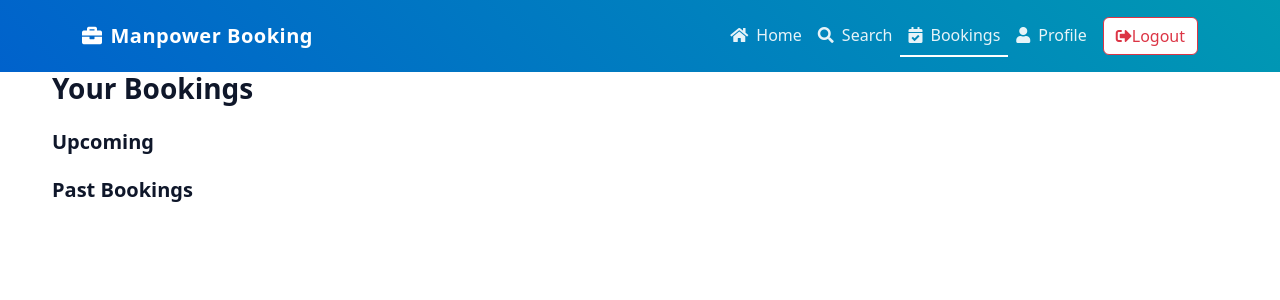
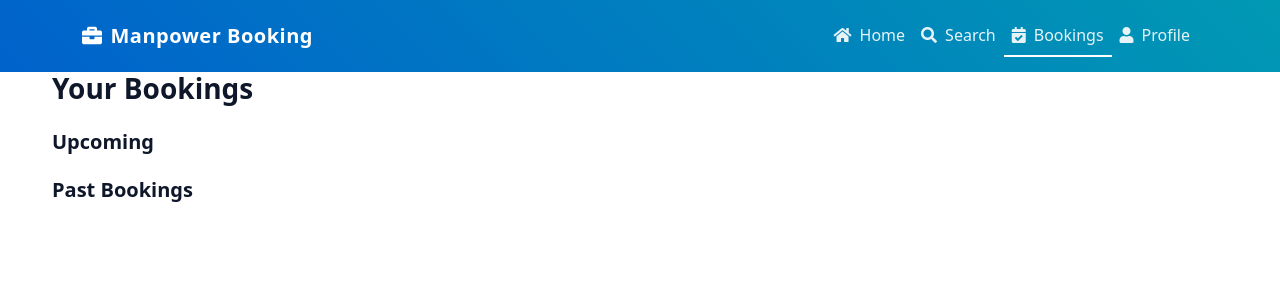
Before and after one commit to Abhi5525/Sixth-Sem-Project, a Django app: page /bookings/ in a window 1280 px wide. Shown: the top 300 px of the page. Run offline with Django 4.2, Linux system fonts and the light colour scheme; the visitor is signed in with stand-in values (Sample User, id 1).

Commit message:
logout button removed from the navbar

```diff
--- a/home/templates/home/base-navbar.html
+++ b/home/templates/home/base-navbar.html
@@ -154,12 +154,7 @@
             </li>
           </ul>
         </div>
-        <div class="d-flex align-items-center justify-content-end ms-2">
-          <!-- <span class="text-white me-3">Welcome, {{ user.username }}</span> -->
-          <button class="btn border-danger text-center text-danger bg-white" type="button">
-            <i class="fas fa-sign-out-alt"></i>Logout
-          </button>
-        </div>
+
         {%endif%}
       </div>
     </nav>
```
